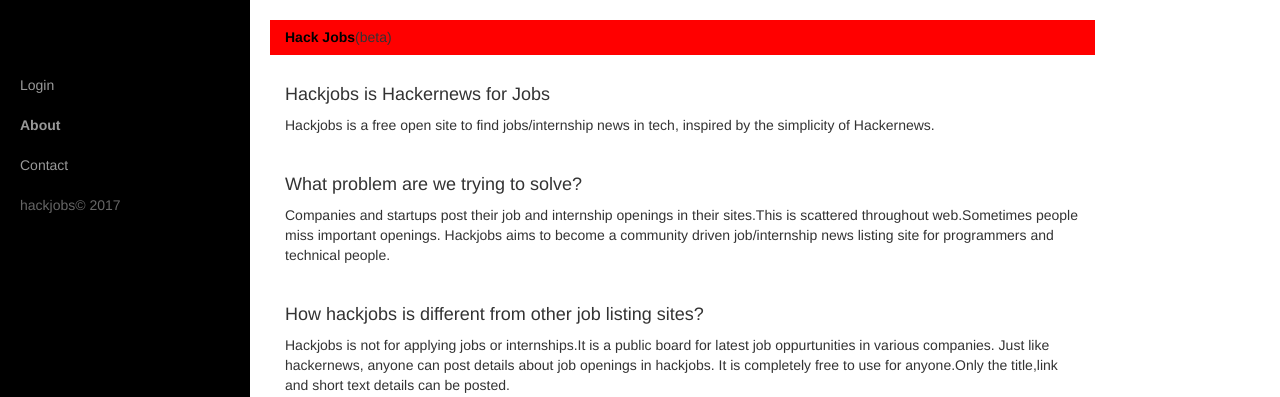
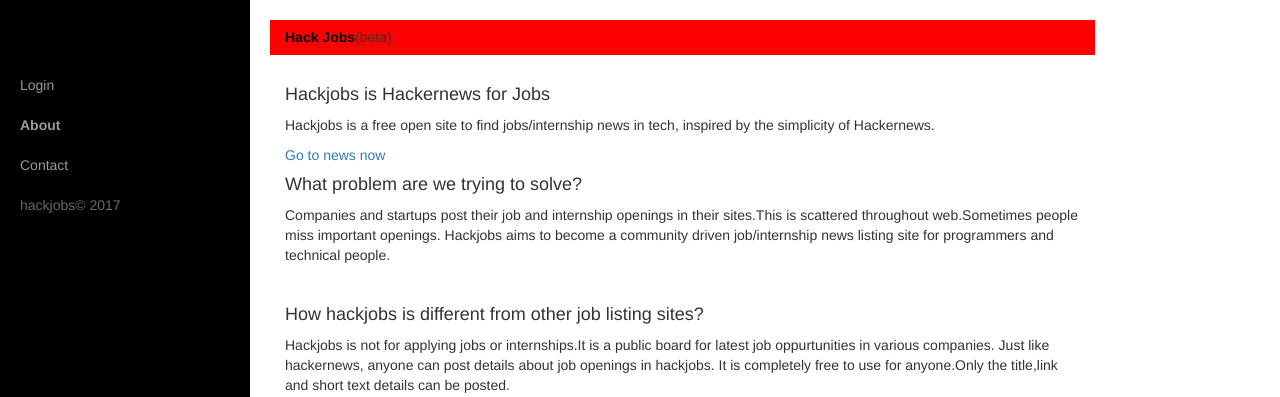
Before and after one commit to akshaynathr/HackJobs, a Flask app: page /about in a window 1280 px wide. Shown: the top 397 px of the page. Run offline with Flask 2, Linux system fonts and the light colour scheme; some libraries are stand-ins or nearby versions.

Commit message:
edit about page

```diff
--- a/app/templates/about.html
+++ b/app/templates/about.html
@@ -77,7 +77,7 @@
                     <br>
 				    <h4>Hackjobs is Hackernews for Jobs</h4>
 
-                    <p>Hackjobs is a free open site to find jobs/internship news in tech, inspired by the simplicity of Hackernews.</p>                    <br>
+                    <p>Hackjobs is a free open site to find jobs/internship news in tech, inspired by the simplicity of Hackernews.</p>  <a href="/">Go to news now</a>                  <br>
 
                     <h4>What problem are we trying to solve?</h4>
 
```
